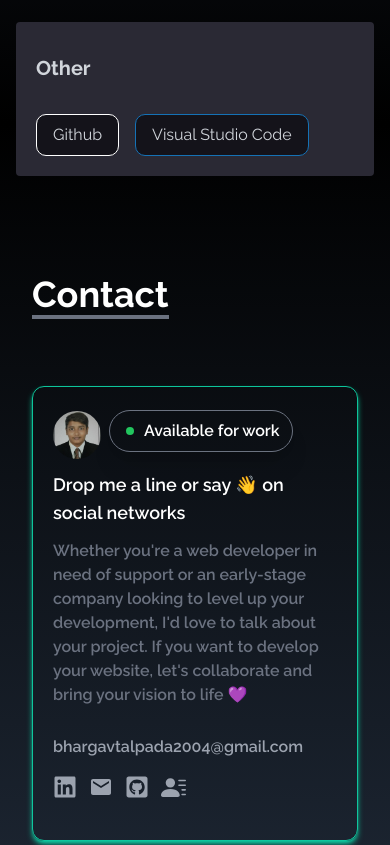
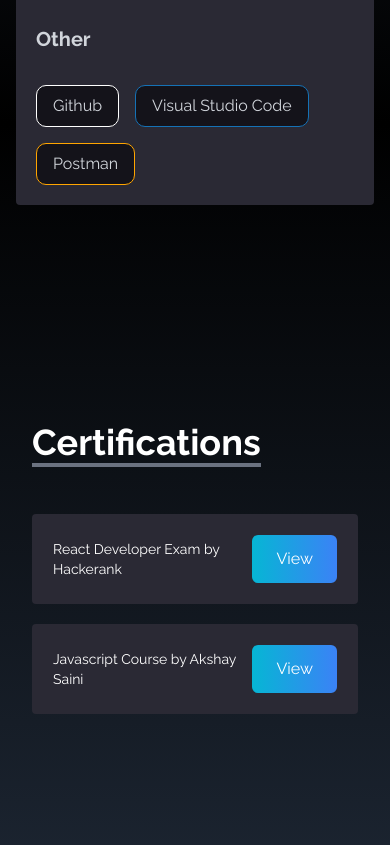
Before and after one commit to bhargav-talpada/R-Portfolio, a React (Create React App) app: page / in a window 390 px wide. Shown: the part 5080-5925 px from the top of the page. Built offline with nearby package versions, Linux system fonts and the light colour scheme.

Commit message:
certificates

```diff
--- a/src/App.js
+++ b/src/App.js
@@ -1,4 +1,5 @@
 import About from "./components/About";
+import Certificate from "./components/Certificate";
 import Contact from "./components/Contact";
 import Experience from "./components/Experience";
 import Home from "./components/Home";
@@ -21,6 +22,7 @@ function App() {
       <About />
       <Portfolio />
       <Experience />
+      <Certificate />
       <Contact />
 
       <SocialLinks />
--- /dev/null
+++ b/src/components/Certificate.jsx
@@ -0,0 +1,51 @@
+import ReactJsCirtificate from '../assets/certificate/react_basic certificate.pdf'
+import namasteJavascript from '../assets/certificate/Namaste-JS-Certificate.webp'
+
+const Certificate = () => {
+
+    const certification = [
+        {
+          title: "React Developer Exam by Hackerank",
+          link: ReactJsCirtificate,
+        },
+        // {
+        //   title: "Training in React JS by TOPS Technology",
+        //   link: ReactJsTraining,
+        // },
+        {
+          title: "Javascript Course by Akshay Saini",
+          link: namasteJavascript,
+        },
+      ];
+
+  return (
+    <div name="certificates" className='w-full h-screen bg-gradient-to-b from-black to-gray-800 p-4 text-white pt-20 md:pt-0'>
+        <div className="flex flex-col p-4 justify-center max-w-[1200px] mx-auto h-full">
+            <div className="pb-8">
+                <p className="text-4xl font-bold inline border-b-4 border-gray-500">
+                Certifications
+                </p>
+            </div>
+            <div className="my-5 md:my-10 grid gap-5">
+                {certification.map((item, index) => (
+                    <a
+                        key={index}
+                        href={item.link}
+                        target="_blank"
+                        className="bg-[#2a2934] border border-transparent transition-all duration-150 hover:border hover:shadow-sm hover:shadow-cyan-400 gap-3 hover:border-cyan-400 rounded py-3 px-5 flex justify-between items-center cursor-pointer "
+                    >
+                        <span className="text-sm md:text-base lg:text-xl">
+                            {item.title}
+                        </span>
+                        <button className="text-white w-fit px-6 py-3 my-2 flex items-center rounded-md bg-gradient-to-r from-cyan-500 to-blue-500 cursor-pointer">
+                            View
+                        </button>
+                    </a>
+                ))}
+            </div>
+        </div>
+    </div>
+  )
+}
+
+export default Certificate
--- a/src/components/Contact.jsx
+++ b/src/components/Contact.jsx
@@ -6,7 +6,7 @@ const Contact = () => {
   return (
     <div
       name="contact"
-      className="w-full h-screen bg-gradient-to-b from-black to-gray-800 p-4 text-white pt-20 md:pt-0"
+      className="w-full h-screen bg-gradient-to-b from-gray-800 to-black p-4 text-white pt-20 md:pt-0"
     >
       <div className="flex flex-col p-4 justify-center max-w-[1200px] mx-auto h-full">
         <div className="pb-8">
--- a/src/components/Experience.jsx
+++ b/src/components/Experience.jsx
@@ -69,6 +69,11 @@ const Experience = () => {
       title: "MongoDB",
       borderColor: "1px solid rgb(255, 255, 0)",
     },
+    {
+      id: 5,
+      title: "Jwt",
+      borderColor: "1px solid rgb(118, 75, 188)",
+    },
   ];
 
   const other = [
@@ -81,6 +86,11 @@ const Experience = () => {
       id: 2,
       title: "Visual Studio Code",
       borderColor: "1px solid rgb(21, 114, 182)",
+    },
+    {
+      id: 3,
+      title: "Postman",
+      borderColor: "1px solid rgb(255, 165, 0)",
     },
   ];
 
--- a/src/components/NavBar.jsx
+++ b/src/components/NavBar.jsx
@@ -25,6 +25,10 @@ const NavBar = () => {
     },
     {
       id: 5,
+      link: "certificates",
+    },
+    {
+      id: 6,
       link: "contact",
     },
   ];
```
Also changed, not shown: src/assets/certificate/Namaste-JS-Certificate.webp (added), 1 other file (tests, documents, lock files or other folders).
